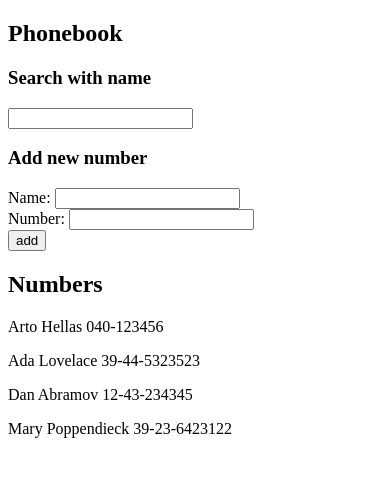
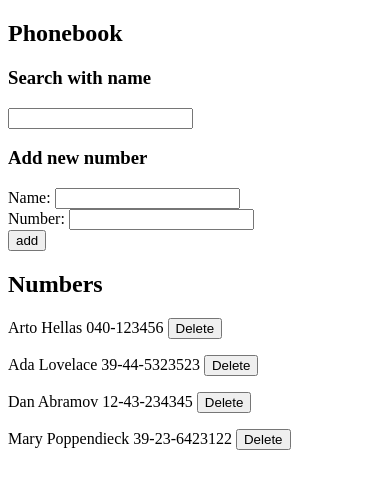
Before and after one commit to antsa123/fullstackopen-2022, a React (Create React App) app in the folder part2/phonebook/: page / in a window 390 px wide. Shown: the top 488 px of the page. Built offline with nearby package versions, Linux system fonts and the light colour scheme; data requests are answered from the project's data file.

Commit message:
Deleting existing phonebook entries.

```diff
--- a/part2/phonebook/src/App.js
+++ b/part2/phonebook/src/App.js
@@ -54,6 +54,16 @@ const App = () => {
     })
   }
 
+  const deletePerson = id => {
+    const person = persons.find(p => p.id === id)
+    if (window.confirm(`Delete ${person.name}?`)) {
+      peopleService.deletePerson(id)
+        .then(response => {
+          setPersons(persons.filter(p => p.id !== id))
+        })
+    }
+  }
+
   const peopleToShow = persons.filter(person => person.name.toLowerCase().includes(newFilter))
 
   return (
@@ -64,7 +74,7 @@ const App = () => {
       <h3>Add new number</h3>
       <PersonForm name={newName} number={newNumber} onNameChange={handleNameChange} onNumberChange={handleNumberChange} onSubmit={addPerson}/>
       <h2>Numbers</h2>
-      <PeopleList peopleToShow={peopleToShow}/>
+      <PeopleList peopleToShow={peopleToShow} deletePerson={deletePerson}/>
     </div>
   )
 
--- a/part2/phonebook/src/components/PeopleList.js
+++ b/part2/phonebook/src/components/PeopleList.js
@@ -1,9 +1,12 @@
-const PeopleList = ({peopleToShow}) => {
+import peopleService from "../services/peopleService"
+
+const PeopleList = ({peopleToShow, deletePerson}) => {
+
   return (
     <div>
       {
         peopleToShow.map(person =>
-          <p key={person.id}>{person.name} {person.number}</p>
+          <p key={person.id}>{person.name} {person.number}  <button onClick={() => deletePerson(person.id)}>Delete</button></p>
         )
       }
     </div>
--- a/part2/phonebook/src/services/peopleService.js
+++ b/part2/phonebook/src/services/peopleService.js
@@ -9,5 +9,8 @@ const addPerson = (personToAdd) => {
     return axios.post(baseUrl, personToAdd)
 }
 
+const deletePerson = (idToDelete) => {
+    return axios.delete(`${baseUrl}/${idToDelete}`)
+}
 
-export default { getAll, addPerson}
+export default { getAll, addPerson, deletePerson}
```
